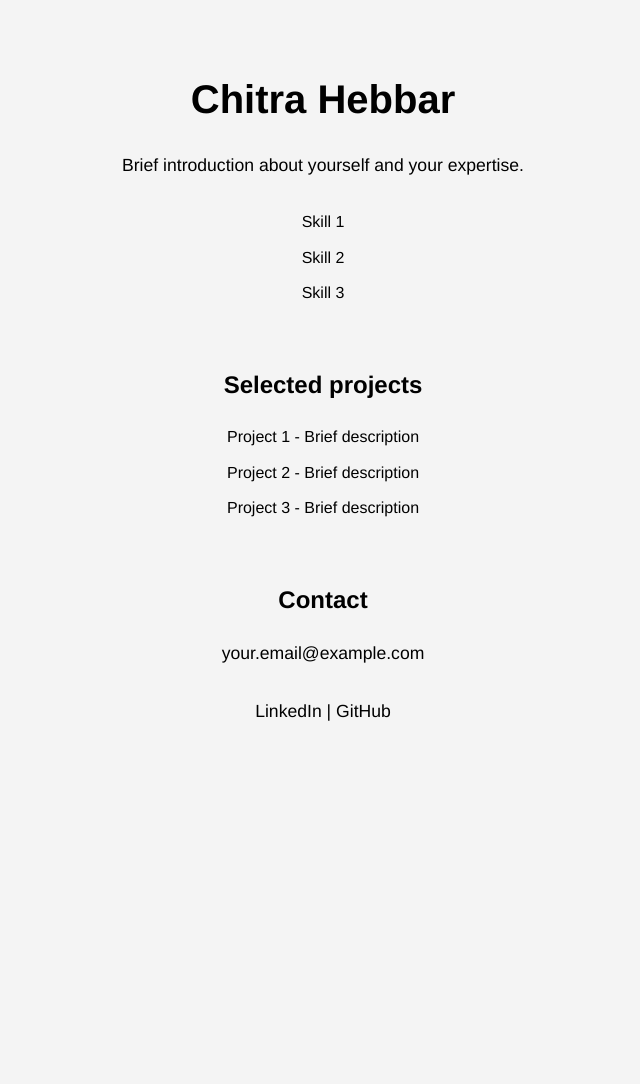
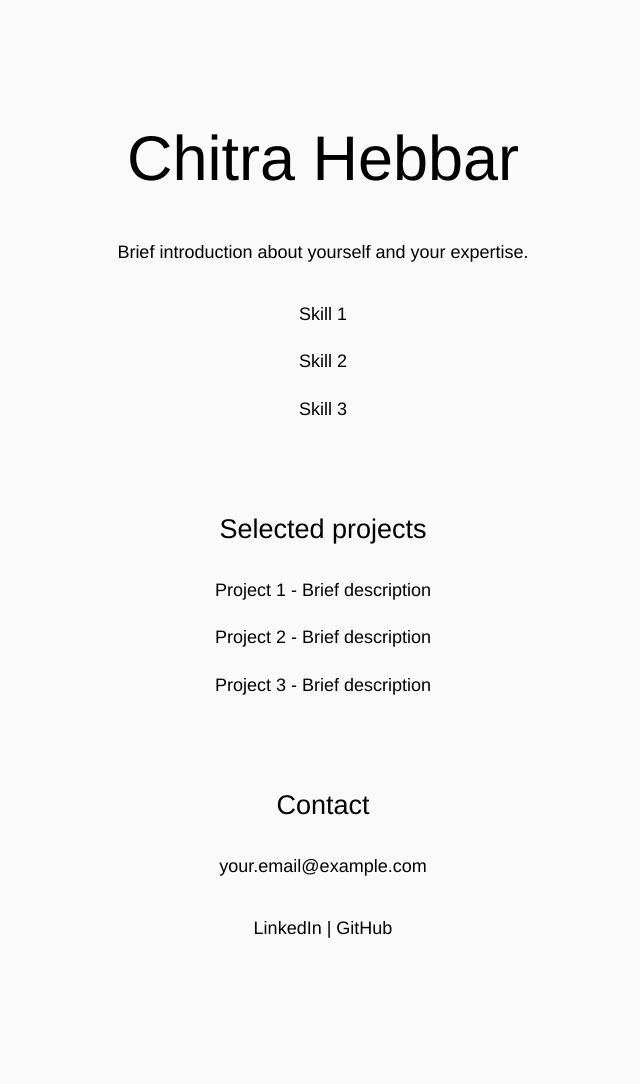
Before and after one commit to ChitraHebbar/ChitraHebbar.github.io, a Jekyll site: the page index.html, which Jekyll copies as it is, in a window 1280 px wide. Shown: the whole page, without its empty margins (317-957 px from the left). Built offline with Jekyll 4.4.1, drawn with Linux system fonts in a browser that asks for light colours; before the commit the page ends 900 px from its top, so only the background shows below that.

Commit message:
Update style.css

```diff
--- a/assets/css/style.css
+++ b/assets/css/style.css
@@ -1,21 +1,30 @@
 body {
     font-family: Helvetica, Arial, sans-serif;
-    line-height: 1.6;
+    line-height: 1.8;
     color: #000000;
-    background-color: #f4f4f4;
+    background-color: #fafafa;
     max-width: 700px;
     margin: 0 auto;
-    padding: 40px 20px;
+    padding: 60px 20px;
     text-align: center;
+    font-size: 18px;
 }
 
 h1 {
-    font-size: 2.5em;
+    font-size: 3.5em;
     margin-bottom: 20px;
+    font-weight: normal;
+}
+
+h2 {
+    font-size: 1.5em;
+    margin-top: 60px;
+    margin-bottom: 20px;
+    font-weight: normal;
 }
 
 p {
-    font-size: 1.1em;
+    /*font-size: 1.1em;*/
     margin-bottom: 30px;
 }
 
@@ -26,19 +35,19 @@ ul {
 }
 
 li {
-    margin-bottom: 10px;
+    margin-bottom: 15px;
 }
 
 a {
     color: #000000;
     text-decoration: none;
-    transition: opacity 0.3s ease;
+    transition: all 0.3s ease;
 }
 
 a:hover {
-    opacity: 0.7;
+    text-decoration: underline;
 }
 
 section {
-    margin-bottom: 60px;
+    margin-bottom: 80px;
 }
```
